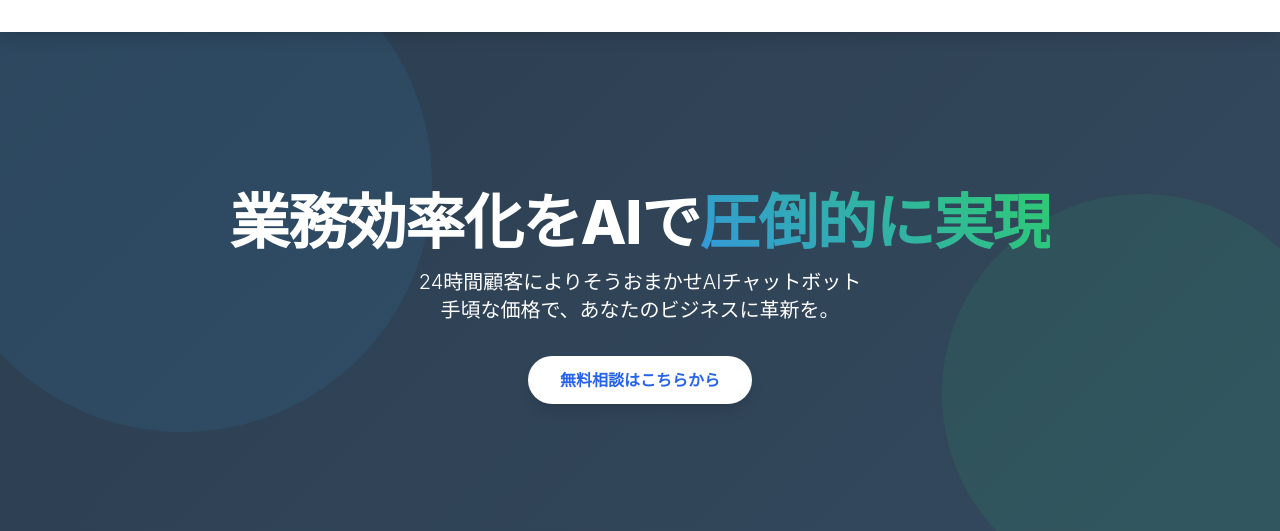
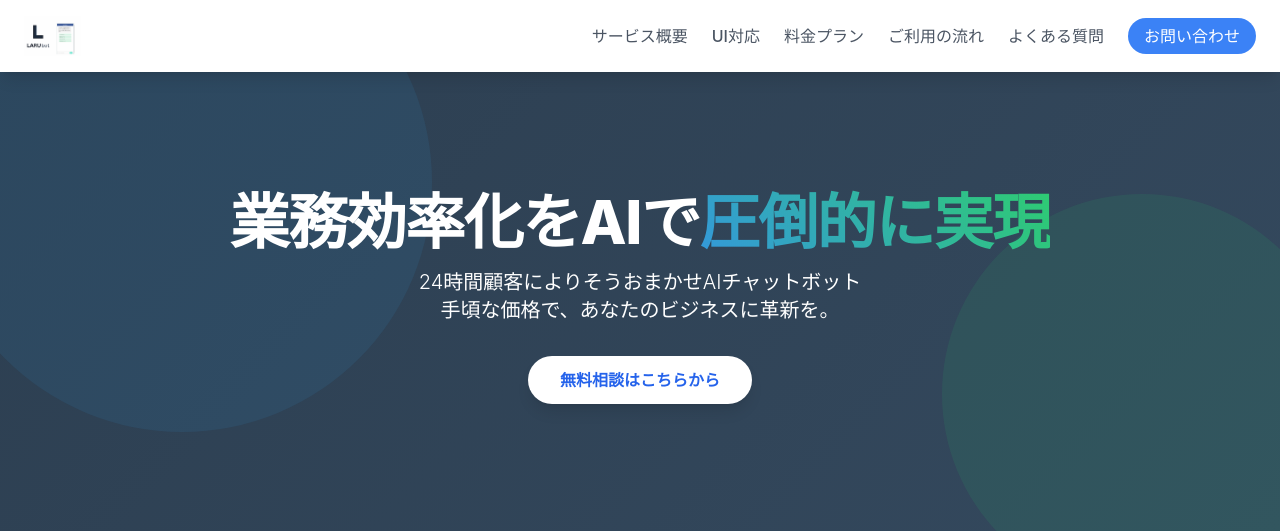
Before and after one commit to takumichatbot/LARUbot_homepage, a Flask app: page / in a window 1280 px wide. Shown: the top 531 px of the page. Run offline with Flask 3, Linux system fonts and the light colour scheme; some libraries are stand-ins or nearby versions.

Commit message:
fix: ヘッダーのレイアウトを修正し、モバイルでもロゴが表示されるように変更

```diff
--- a/templates/index.html
+++ b/templates/index.html
@@ -144,6 +144,21 @@
     <!-- ヘッダー -->
     <header class="fixed top-0 left-0 right-0 z-50 bg-white shadow-lg py-4">
         <div class="container mx-auto px-4 md:px-6 flex justify-between items-center">
+            <a href="#" class="flex items-center space-x-3 text-2xl font-bold text-gray-800">
+                <img src="{{ url_for('static', filename='images/業務効率化をAIで実現.PNG') }}" alt="LARUbot Logo" class="h-8 md:h-10">
+            </a>
+
+            <nav class="hidden md:block">
+                <ul class="flex space-x-6">
+                    <li><a href="#about" class="text-gray-600 hover:text-blue-500 transition-colors duration-300 font-medium">サービス概要</a></li>
+                    <li><a href="#ui" class="text-gray-600 hover:text-blue-500 transition-colors duration-300 font-medium">UI対応</a></li>
+                    <li><a href="#plans" class="text-gray-600 hover:text-blue-500 transition-colors duration-300 font-medium">料金プラン</a></li>
+                    <li><a href="#flow" class="text-gray-600 hover:text-blue-500 transition-colors duration-300 font-medium">ご利用の流れ</a></li>
+                    <li><a href="#faq" class="text-gray-600 hover:text-blue-500 transition-colors duration-300 font-medium">よくある質問</a></li>
+                    <li><a href="#contact-form" class="text-white bg-blue-500 hover:bg-blue-600 px-4 py-2 rounded-full transition-colors duration-300 font-medium">お問い合わせ</a></li>
+                </ul>
+            </nav>
+
             <button id="mobile-menu-button" class="md:hidden text-2xl text-gray-600">
                 <i class="fas fa-bars"></i>
             </button>
@@ -159,6 +174,7 @@
             </ul>
         </div>
     </header>
+
 
 
     <!-- ヒーローセクション -->
```
